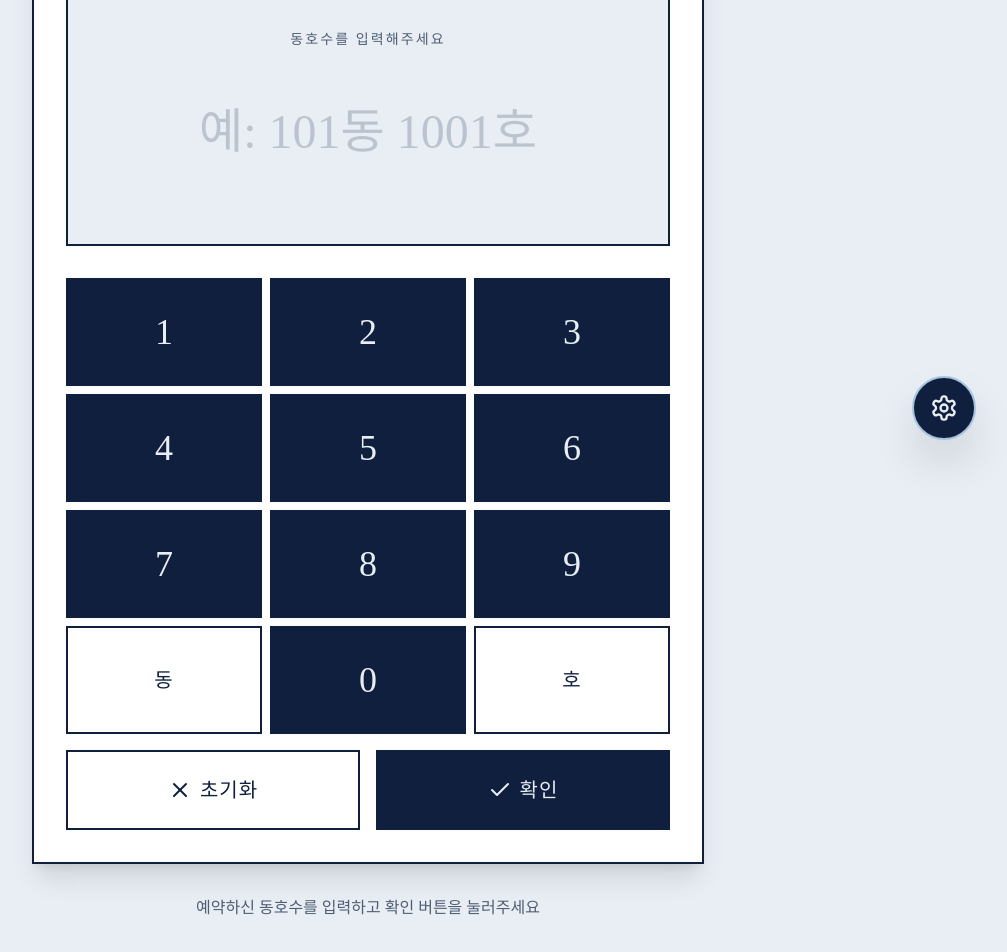
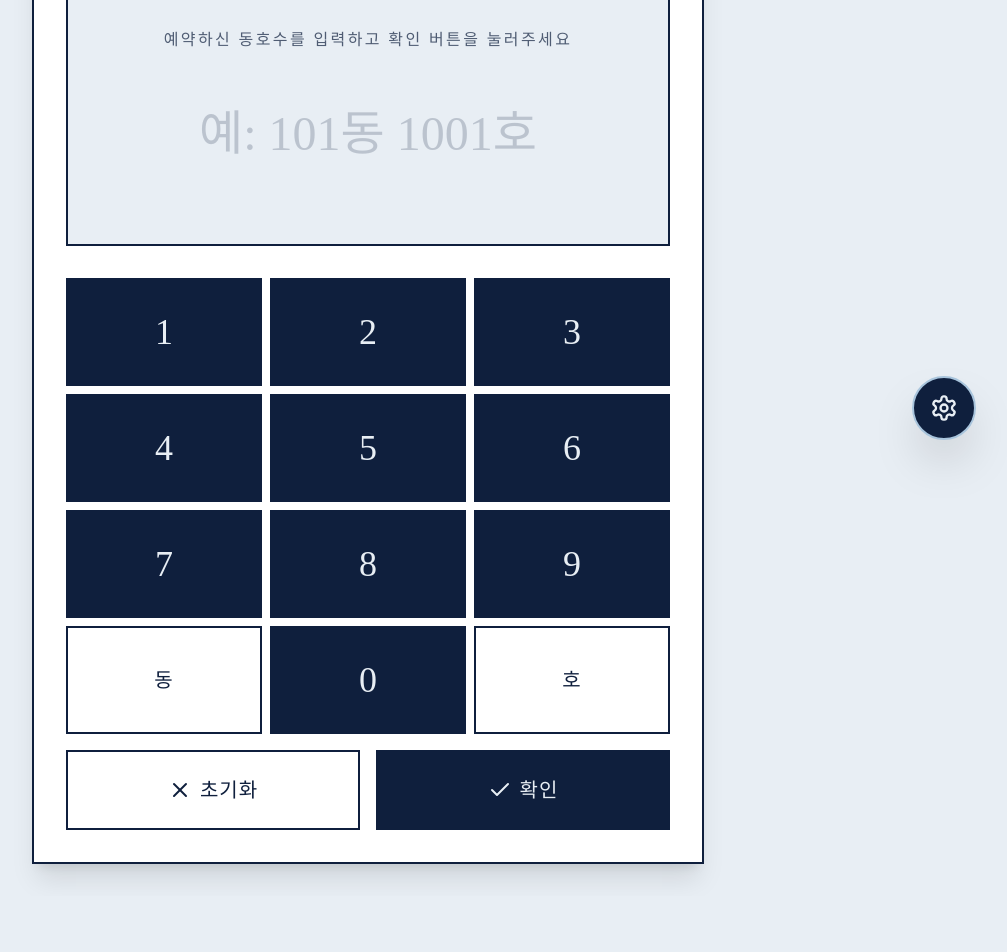
Before and after one commit to edencns/reserve, a Next.js app: page /kiosk/oasis-heights-oct in a window 1280 px wide. Shown: the part 328-1280 px from the top of the page, without its empty margins (272-1279 px from the left). After the commit the page ends 1224 px from the top, so only its background shows below. Built offline with nearby package versions, Linux system fonts and the light colour scheme; a web font is replaced by a local one.

Commit message:
Move kiosk guide text into display area and increase font size
Co-Authored-By: Claude Sonnet 4.6 <noreply@anthropic.com>

```diff
--- a/app/kiosk/[slug]/page.tsx
+++ b/app/kiosk/[slug]/page.tsx
@@ -231,8 +231,8 @@ export default function KioskPage() {
               </div>
             ) : (
               <>
-                <div className="text-sm uppercase tracking-[0.15em] mb-8 opacity-70">
-                  동호수를 입력해주세요
+                <div className="text-base uppercase tracking-[0.15em] mb-8 opacity-70">
+                  예약하신 동호수를 입력하고 확인 버튼을 눌러주세요
                 </div>
                 <div className="w-full flex items-center justify-center">
                   <div className="font-serif text-7xl text-center min-h-[100px] flex items-center justify-center px-8">
@@ -294,10 +294,6 @@ export default function KioskPage() {
           </div>
         </div>
 
-        {/* Info */}
-        <div className="mt-8 text-center text-base opacity-70">
-          <p>예약하신 동호수를 입력하고 확인 버튼을 눌러주세요</p>
-        </div>
       </div>
 
       {/* FAB - Settings Button */}
```
